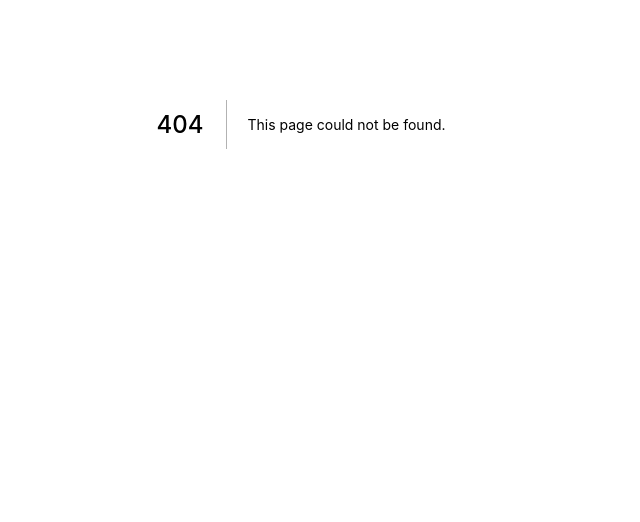
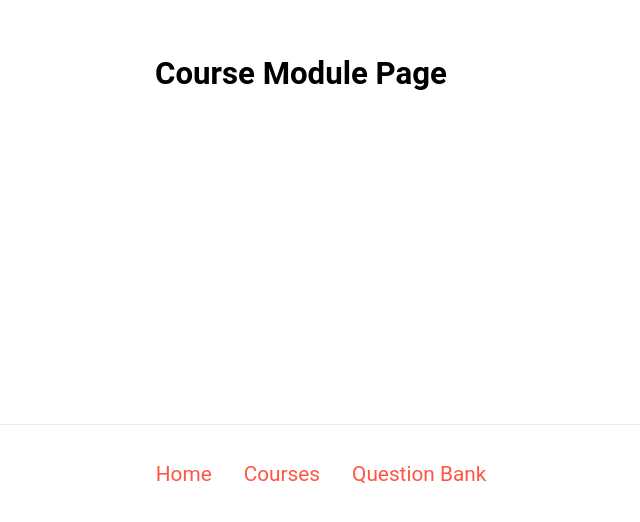
Before and after one commit to subwaymatch/byquiz, a Next.js app: page /course/1/1 in a window 1280 px wide. Before the commit this address had no page. Shown: the part 276-798 px from the top of the page, without its empty margins (339-979 px from the left). Built offline with nearby package versions, Linux system fonts and the light colour scheme.

Commit message:
Setup course module page

```diff
--- /dev/null
+++ b/pages/course/[id]/[module].js
@@ -0,0 +1,9 @@
+import Layout from 'components/layout';
+
+export default function CourseModulePage() {
+  return (
+    <Layout>
+      <h2>Course Module Page</h2>
+    </Layout>
+  );
+}
--- a/pages/course/[id].js
+++ b/pages/course/[id]/index.js
@@ -2,8 +2,6 @@ import { getCourseData, getAllCourses } from 'lib/courses';
 import Layout from 'components/layout';
 
 export default function CoursePage({ course }) {
-  console.log(course);
-
   return (
     <Layout>
       <h2>{course.title}</h2>
--- a/pages/course/index.js
+++ b/pages/course/index.js
@@ -4,8 +4,6 @@ import { getAllCourses } from 'lib/courses';
 import styles from './index.module.scss';
 
 export default function CourseHome({ courses }) {
-  console.log(courses);
-
   return (
     <Layout>
       <h2>Courses</h2>
```
